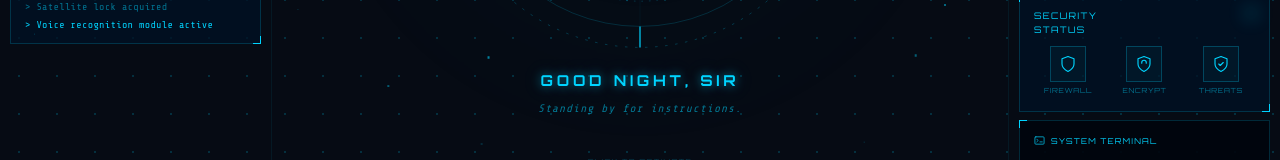
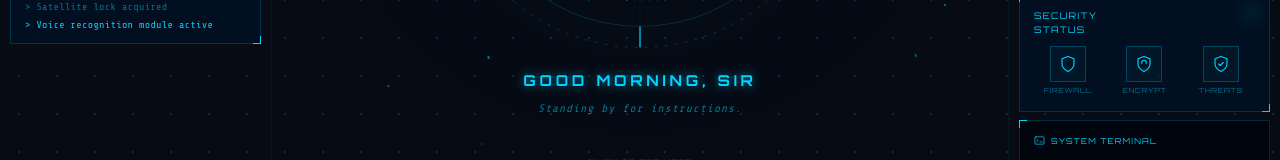
Before and after one commit to nilanjanajui/jarvis, a Next.js app: page / in a window 1280 px wide. Shown: the part 589-749 px from the top of the page. Built offline with nearby package versions, Linux system fonts and the light colour scheme; no server answers.

Commit message:
undo time

```diff
--- a/src/components/CenterHUD.jsx
+++ b/src/components/CenterHUD.jsx
@@ -3,7 +3,6 @@ import { useState } from 'react';
 
 function getGreeting() {
     const h = new Date().getHours();
-    if (h >= 1 && h < 5) return 'GOOD NIGHT';
     if (h < 12) return 'GOOD MORNING';
     if (h < 17) return 'GOOD AFTERNOON';
     if (h < 21) return 'GOOD EVENING';
```
